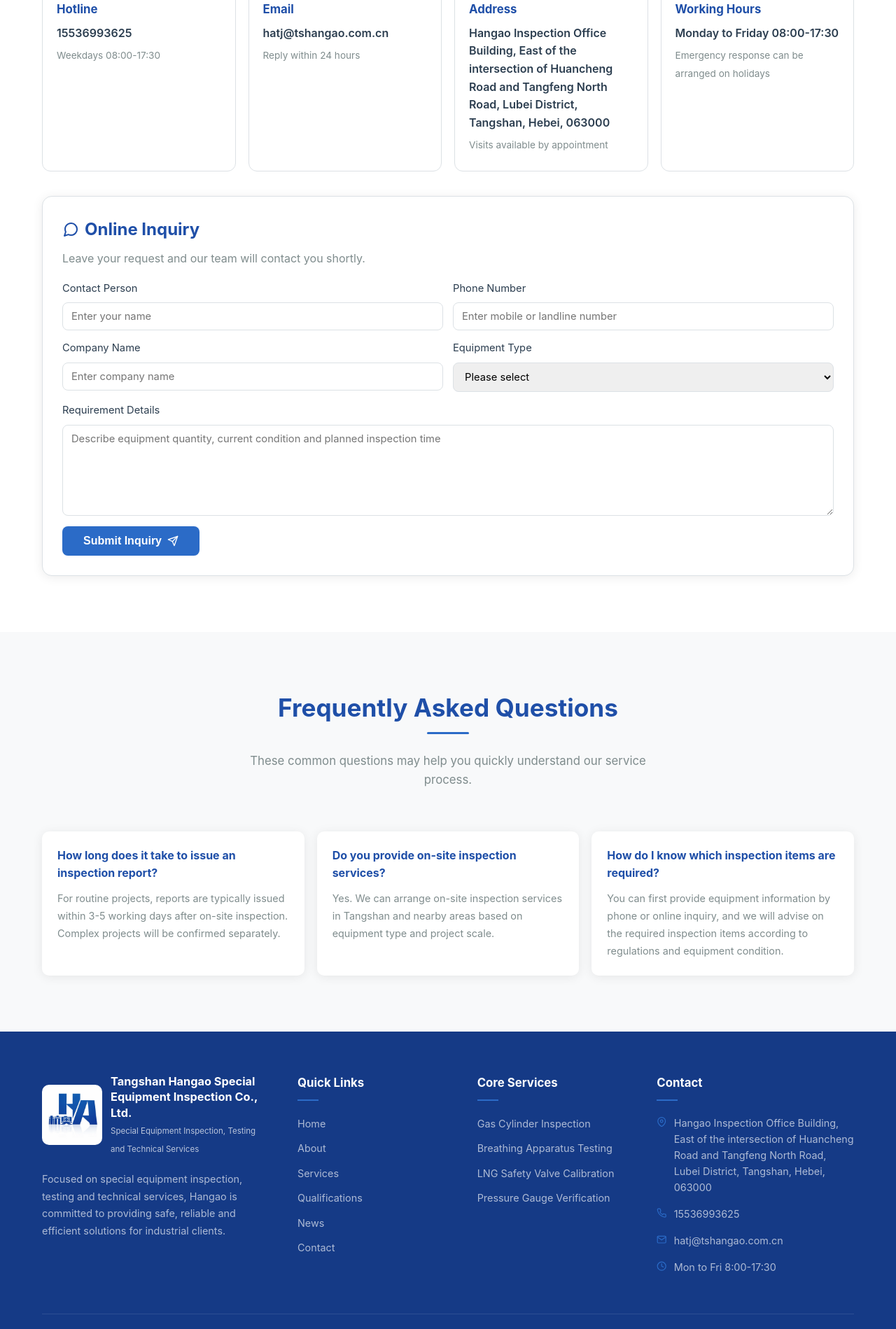
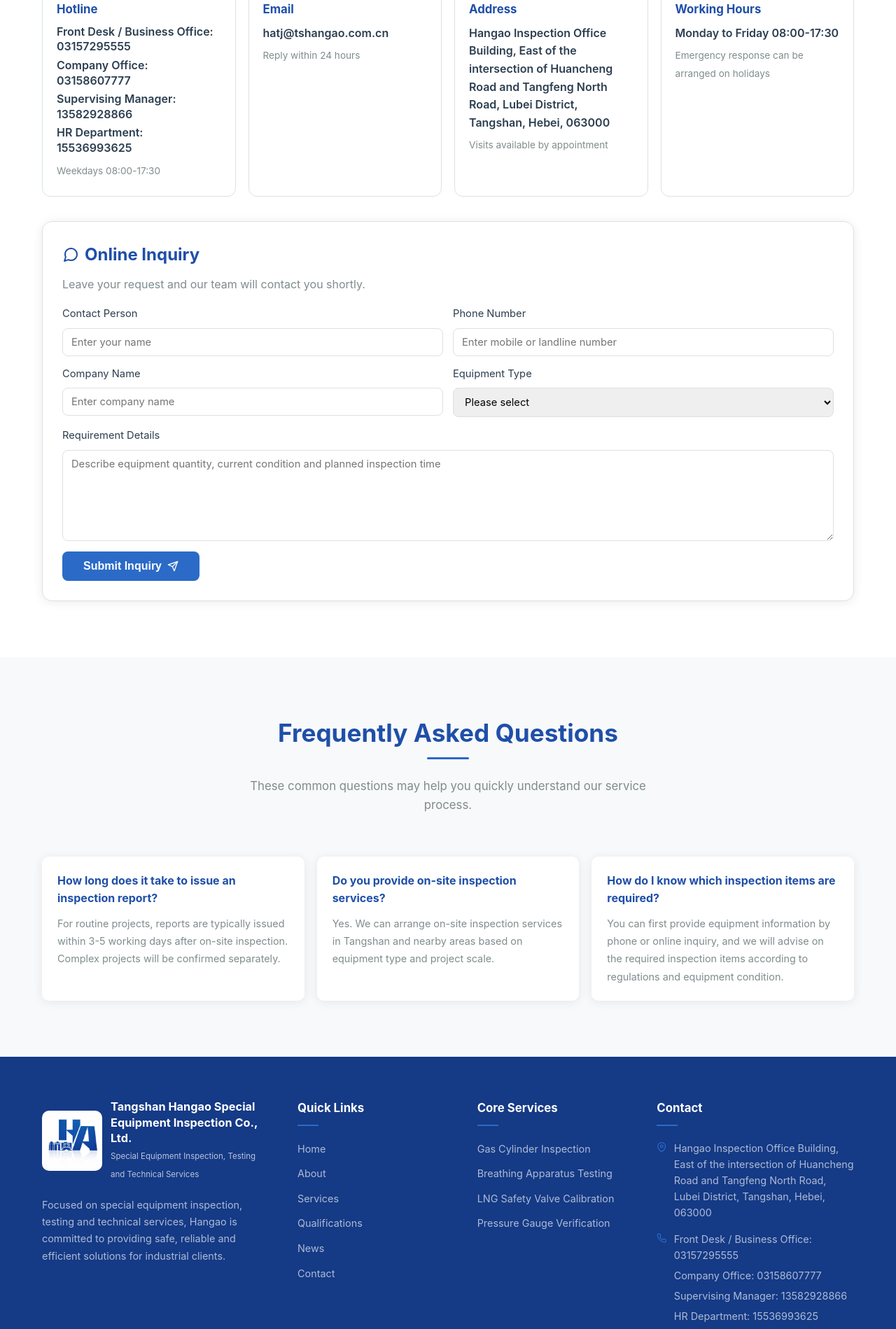
Before and after one commit to Justinnnnnnz/hangao, a React (Vite) app: page /en/contact in a window 1280 px wide. Shown: the part 520-2419 px from the top of the page at 70% size. Built offline with nearby package versions, Linux system fonts and the light colour scheme.

Commit message:
Update contact phone labels

```diff
--- a/index.html
+++ b/index.html
@@ -47,7 +47,7 @@
         "url": "https://www.tshangao.com/",
         "logo": "https://www.tshangao.com/hangao_logo.png",
         "email": "mailto:hatj@tshangao.com.cn",
-        "telephone": "15536993625",
+        "telephone": "03157295555",
         "address": {
           "@type": "PostalAddress",
           "streetAddress": "环城路与唐丰北路交叉路口杭奥特检办公楼",
@@ -56,14 +56,38 @@
           "postalCode": "063000",
           "addressCountry": "CN"
         },
-        "contactPoint": {
-          "@type": "ContactPoint",
-          "contactType": "customer service",
-          "telephone": "15536993625",
-          "email": "hatj@tshangao.com.cn",
-          "areaServed": "CN",
-          "availableLanguage": ["zh-CN"]
-        }
+        "contactPoint": [
+          {
+            "@type": "ContactPoint",
+            "contactType": "Front Desk / Business Office",
+            "telephone": "03157295555",
+            "email": "hatj@tshangao.com.cn",
+            "areaServed": "CN",
+            "availableLanguage": ["zh-CN", "en"]
+          },
+          {
+            "@type": "ContactPoint",
+            "contactType": "Company Office",
+            "telephone": "03158607777",
+            "email": "hatj@tshangao.com.cn",
+            "areaServed": "CN",
+            "availableLanguage": ["zh-CN", "en"]
+          },
+          {
+            "@type": "ContactPoint",
+            "contactType": "Supervising Manager",
+            "telephone": "13582928866",
+            "areaServed": "CN",
+            "availableLanguage": ["zh-CN", "en"]
+          },
+          {
+            "@type": "ContactPoint",
+            "contactType": "HR Department",
+            "telephone": "15536993625",
+            "areaServed": "CN",
+            "availableLanguage": ["zh-CN", "en"]
+          }
+        ]
           }
         ]
       }
--- a/src/components/Footer.css
+++ b/src/components/Footer.css
@@ -91,6 +91,21 @@
   color: var(--accent);
 }
 
+.footer-phone-list {
+  display: flex;
+  flex-direction: column;
+  gap: 6px;
+}
+
+.footer-phone-list a {
+  color: rgba(255, 255, 255, 0.65);
+  transition: var(--transition);
+}
+
+.footer-phone-list a:hover {
+  color: #fff;
+}
+
 /* ===== Footer Bottom ===== */
 .footer-bottom {
   margin-top: 40px;
--- a/src/components/Footer.jsx
+++ b/src/components/Footer.jsx
@@ -44,6 +44,19 @@
     ? 'Hangao Inspection Office Building, East of the intersection of Huancheng Road and Tangfeng North Road, Lubei District, Tangshan, Hebei, 063000'
     : '河北省唐山市路北区环城路与唐丰北路交叉路口杭奥特检办公楼，063000';
   const workingHours = isEnglish ? 'Mon to Fri 8:00-17:30' : '周一至周五 8:00-17:30';
+  const phoneItems = isEnglish
+    ? [
+        { label: 'Front Desk / Business Office', number: '03157295555' },
+        { label: 'Company Office', number: '03158607777' },
+        { label: 'Supervising Manager', number: '13582928866' },
+        { label: 'HR Department', number: '15536993625' },
+      ]
+    : [
+        { label: '前台业务室', number: '03157295555' },
+        { label: '公司办公室', number: '03158607777' },
+        { label: '主管经理', number: '13582928866' },
+        { label: '人事部', number: '15536993625' },
+      ];
 
   return (
     <footer className="footer">
@@ -99,7 +112,13 @@
               </li>
               <li>
                 <FiPhone />
-                <span>15536993625</span>
+                <div className="footer-phone-list">
+                  {phoneItems.map((item) => (
+                    <a key={item.number} href={`tel:${item.number}`}>
+                      {item.label}: {item.number}
+                    </a>
+                  ))}
+                </div>
               </li>
               <li>
                 <FiMail />
--- a/src/components/Header.css
+++ b/src/components/Header.css
@@ -18,10 +18,15 @@
 }
 
 .top-bar-left span,
+.top-bar-left a,
 .top-bar-right span {
   display: flex;
   align-items: center;
   gap: 6px;
+}
+
+.top-bar-left a {
+  color: inherit;
 }
 
 /* ===== Header ===== */
--- a/src/components/Header.jsx
+++ b/src/components/Header.jsx
@@ -35,6 +35,7 @@
     : '河北省唐山市路北区环城路与唐丰北路交叉路口杭奥特检办公楼，063000';
   const companyName = '唐山市杭奥特种设备检验有限公司';
   const companySubname = 'Tangshan Hangao Special Equipment Inspection Co., Ltd.';
+  const headerPhone = '03158607777';
 
   useEffect(() => {
     const onScroll = () => setScrolled(window.scrollY > 50);
@@ -52,7 +53,7 @@
       <div className="top-bar">
         <div className="container top-bar-inner">
           <div className="top-bar-left">
-            <span><FiPhone /> 15536993625</span>
+            <a href={`tel:${headerPhone}`}><FiPhone /> {headerPhone}</a>
             <span><FiMail /> hatj@tshangao.com.cn</span>
           </div>
           <div className="top-bar-right">
--- a/src/pages/Contact.css
+++ b/src/pages/Contact.css
@@ -39,6 +39,23 @@
   font-weight: 600;
   color: var(--text);
   margin-bottom: 6px;
+}
+
+.contact-phone-list {
+  display: flex;
+  flex-direction: column;
+  gap: 5px;
+  margin-bottom: 8px;
+}
+
+.contact-phone-list a {
+  color: var(--text);
+  font-weight: 600;
+  line-height: 1.35;
+}
+
+.contact-phone-list a:hover {
+  color: var(--primary);
 }
 
 .contact-card span {
@@ -113,9 +130,29 @@
   gap: 8px;
 }
 
+.contact-form button:disabled {
+  cursor: not-allowed;
+  opacity: 0.7;
+}
+
+.form-honeypot {
+  position: absolute;
+  left: -9999px;
+  width: 1px;
+  height: 1px;
+  overflow: hidden;
+}
+
 .form-success {
   margin-top: 4px;
   color: var(--success);
+  font-size: 0.92rem;
+  font-weight: 600;
+}
+
+.form-error {
+  margin-top: 4px;
+  color: #c0392b;
   font-size: 0.92rem;
   font-weight: 600;
 }
--- a/src/pages/Contact.jsx
+++ b/src/pages/Contact.jsx
@@ -8,7 +8,17 @@
     bannerTitle: '联系我们',
     bannerSubtitle: '欢迎咨询特种设备检测服务 · 我们将第一时间响应',
     cards: [
-      { icon: <FiPhone />, title: '服务热线', value: '15536993625', note: '工作日 08:00-17:30' },
+      {
+        icon: <FiPhone />,
+        title: '服务热线',
+        items: [
+          { label: '前台业务室', value: '03157295555', href: 'tel:03157295555' },
+          { label: '公司办公室', value: '03158607777', href: 'tel:03158607777' },
+          { label: '主管经理', value: '13582928866', href: 'tel:13582928866' },
+          { label: '人事部', value: '15536993625', href: 'tel:15536993625' },
+        ],
+        note: '工作日 08:00-17:30',
+      },
       { icon: <FiMail />, title: '邮箱咨询', value: 'hatj@tshangao.com.cn', note: '24小时内回复' },
       { icon: <FiMapPin />, title: '公司地址', value: '河北省唐山市路北区环城路与唐丰北路交叉路口杭奥特检办公楼，063000', note: '欢迎预约来访' },
       { icon: <FiClock />, title: '服务时间', value: '周一至周五 08:00-17:30', note: '节假日支持应急响应' },
@@ -31,7 +41,9 @@
     selectPlaceholder: '请选择',
     types: ['锅炉', '压力容器', '压力管道', '电梯', '起重机械', '其他'],
     submit: '提交咨询',
+    submitting: '提交中...',
     success: '留言提交成功，我们已收到你的咨询信息。',
+    error: '留言提交失败，请稍后再试，或直接电话联系 03157295555。',
     faqTitle: '常见问题',
     faqSubtitle: '你可以先查看这些高频问题，快速了解常见咨询内容。',
     faqs: [
@@ -44,7 +56,17 @@
     bannerTitle: 'Contact',
     bannerSubtitle: 'Contact us for special equipment inspection services and we will respond as soon as possible',
     cards: [
-      { icon: <FiPhone />, title: 'Hotline', value: '15536993625', note: 'Weekdays 08:00-17:30' },
+      {
+        icon: <FiPhone />,
+        title: 'Hotline',
+        items: [
+          { label: 'Front Desk / Business Office', value: '03157295555', href: 'tel:03157295555' },
+          { label: 'Company Office', value: '03158607777', href: 'tel:03158607777' },
+          { label: 'Supervising Manager', value: '13582928866', href: 'tel:13582928866' },
+          { label: 'HR Department', value: '15536993625', href: 'tel:15536993625' },
+        ],
+        note: 'Weekdays 08:00-17:30',
+      },
       { icon: <FiMail />, title: 'Email', value: 'hatj@tshangao.com.cn', note: 'Reply within 24 hours' },
       { icon: <FiMapPin />, title: 'Address', value: 'Hangao Inspection Office Building, East of the intersection of Huancheng Road and Tangfeng North Road, Lubei District, Tangshan, Hebei, 063000', note: 'Visits available by appointment' },
       { icon: <FiClock />, title: 'Working Hours', value: 'Monday to Friday 08:00-17:30', note: 'Emergency response can be arranged on holidays' },
@@ -67,7 +89,9 @@
     selectPlaceholder: 'Please select',
     types: ['Boiler', 'Pressure Vessel', 'Pressure Piping', 'Elevator', 'Lifting Machinery', 'Other'],
     submit: 'Submit Inquiry',
+    submitting: 'Submitting...',
     success: 'Your inquiry has been submitted successfully. We will contact you soon.',
+    error: 'Submission failed. Please try again later or call 03157295555 directly.',
     faqTitle: 'Frequently Asked Questions',
     faqSubtitle: 'These common questions may help you quickly understand our service process.',
     faqs: [
@@ -79,14 +103,46 @@
 };
 
 export default function Contact() {
-  const [submitted, setSubmitted] = useState(false);
+  const [status, setStatus] = useState('idle');
   const { lang } = useLanguage();
   const copy = content[lang];
 
-  function handleSubmit(e) {
+  async function handleSubmit(e) {
     e.preventDefault();
-    setSubmitted(true);
-    e.currentTarget.reset();
+    setStatus('submitting');
+
+    const form = e.currentTarget;
+    const formData = new FormData(form);
+    const payload = {
+      name: String(formData.get('name') || ''),
+      phone: String(formData.get('phone') || ''),
+      companyName: String(formData.get('companyName') || ''),
+      equipmentType: String(formData.get('equipmentType') || ''),
+      detail: String(formData.get('detail') || ''),
+      language: lang,
+      pageUrl: window.location.href,
+      website: String(formData.get('website') || ''),
+    };
+
+    try {
+      const apiBaseUrl = import.meta.env.VITE_API_BASE_URL || '';
+      const response = await fetch(`${apiBaseUrl}/api/inquiries`, {
+        method: 'POST',
+        headers: {
+          'Content-Type': 'application/json',
+        },
+        body: JSON.stringify(payload),
+      });
+
+      if (!response.ok) {
+        throw new Error('Inquiry submission failed');
+      }
+
+      setStatus('success');
+      form.reset();
+    } catch {
+      setStatus('error');
+    }
   }
 
   return (
@@ -105,7 +161,17 @@
               <article key={card.title} className="contact-card">
                 {card.icon}
                 <h3>{card.title}</h3>
-                <p>{card.value}</p>
+                {card.items ? (
+                  <div className="contact-phone-list">
+                    {card.items.map((item) => (
+                      <a key={item.value} href={item.href}>
+                        {item.label}: {item.value}
+                      </a>
+                    ))}
+                  </div>
+                ) : (
+                  <p>{card.value}</p>
+                )}
                 <span>{card.note}</span>
               </article>
             ))}
@@ -117,22 +183,26 @@
             </h2>
             <p>{copy.formIntro}</p>
             <form className="contact-form" onSubmit={handleSubmit}>
+              <label className="form-honeypot" aria-hidden="true">
+                Website
+                <input name="website" tabIndex="-1" autoComplete="off" />
+              </label>
               <div className="form-grid">
                 <label>
                   {copy.labels.name}
-                  <input type="text" placeholder={copy.placeholders.name} required />
+                  <input name="name" type="text" placeholder={copy.placeholders.name} required />
                 </label>
                 <label>
                   {copy.labels.phone}
-                  <input type="tel" placeholder={copy.placeholders.phone} required />
+                  <input name="phone" type="tel" placeholder={copy.placeholders.phone} required />
                 </label>
                 <label>
                   {copy.labels.company}
-                  <input type="text" placeholder={copy.placeholders.company} required />
+                  <input name="companyName" type="text" placeholder={copy.placeholders.company} required />
                 </label>
                 <label>
                   {copy.labels.type}
-                  <select defaultValue="" required>
+                  <select name="equipmentType" defaultValue="" required>
                     <option value="" disabled>
                       {copy.selectPlaceholder}
                     </option>
@@ -144,14 +214,19 @@
               </div>
               <label>
                 {copy.labels.detail}
-                <textarea rows="6" placeholder={copy.placeholders.detail} required />
+                <textarea name="detail" rows="6" placeholder={copy.placeholders.detail} required />
               </label>
-              <button type="submit" className="btn btn-primary">
-                {copy.submit} <FiSend />
+              <button type="submit" className="btn btn-primary" disabled={status === 'submitting'}>
+                {status === 'submitting' ? copy.submitting : copy.submit} <FiSend />
               </button>
-              {submitted && (
+              {status === 'success' && (
                 <p className="form-success" role="status">
                   {copy.success}
+                </p>
+              )}
+              {status === 'error' && (
+                <p className="form-error" role="alert">
+                  {copy.error}
                 </p>
               )}
             </form>
--- a/src/seoConfig.js
+++ b/src/seoConfig.js
@@ -6,6 +6,10 @@
 const siteBaseUrl = 'https://www.tshangao.com';
 const siteUrl = `${siteBaseUrl}/`;
 const logoUrl = `${siteBaseUrl}/hangao_logo.png`;
+const frontDeskPhone = '03157295555';
+const companyOfficePhone = '03158607777';
+const managerZhangPhone = '13582928866';
+const hrDepartmentPhone = '15536993625';
 const companyMapUrl =
   'https://map.baidu.com/poi/%E5%94%90%E5%B1%B1%E5%B8%82%E6%9D%AD%E5%A5%A5%E7%89%B9%E7%A7%8D%E8%AE%BE%E5%A4%87%E6%A3%80%E9%AA%8C%E6%9C%89%E9%99%90%E5%85%AC%E5%8F%B8/@13147847.529733775,4790631.8492418,19z?uid=ac529f87acc9767b1d580034&ugc_type=3&ugc_ver=1&device_ratio=2&compat=1&sn_xy=-8834928.963611403,5382198.999867244&en_uid=ac529f87acc9767b1d580034&pcevaname=pc4.1&querytype=detailConInfo&da_src=shareurl';
 const zhHomeDescription =
@@ -226,7 +230,7 @@
       url: logoUrl,
     },
     email: 'mailto:hatj@tshangao.com.cn',
-    telephone: '15536993625',
+    telephone: frontDeskPhone,
     address: companyAddress,
     geo: {
       '@type': 'GeoCoordinates',
@@ -234,14 +238,38 @@
       longitude: 118.0949347,
     },
     hasMap: companyMapUrl,
-    contactPoint: {
-      '@type': 'ContactPoint',
-      contactType: 'customer service',
-      telephone: '15536993625',
-      email: 'hatj@tshangao.com.cn',
-      areaServed: companyAreaServed,
-      availableLanguage: ['zh-CN', 'en'],
-    },
+    contactPoint: [
+      {
+        '@type': 'ContactPoint',
+        contactType: 'Front Desk / Business Office',
+        telephone: frontDeskPhone,
+        email: 'hatj@tshangao.com.cn',
+        areaServed: companyAreaServed,
+        availableLanguage: ['zh-CN', 'en'],
+      },
+      {
+        '@type': 'ContactPoint',
+        contactType: 'Company Office',
+        telephone: companyOfficePhone,
+        email: 'hatj@tshangao.com.cn',
+        areaServed: companyAreaServed,
+        availableLanguage: ['zh-CN', 'en'],
+      },
+      {
+        '@type': 'ContactPoint',
+        contactType: 'Supervising Manager',
+        telephone: managerZhangPhone,
+        areaServed: companyAreaServed,
+        availableLanguage: ['zh-CN', 'en'],
+      },
+      {
+        '@type': 'ContactPoint',
+        contactType: 'HR Department',
+        telephone: hrDepartmentPhone,
+        areaServed: companyAreaServed,
+        availableLanguage: ['zh-CN', 'en'],
+      },
+    ],
   };
 }
 
```
